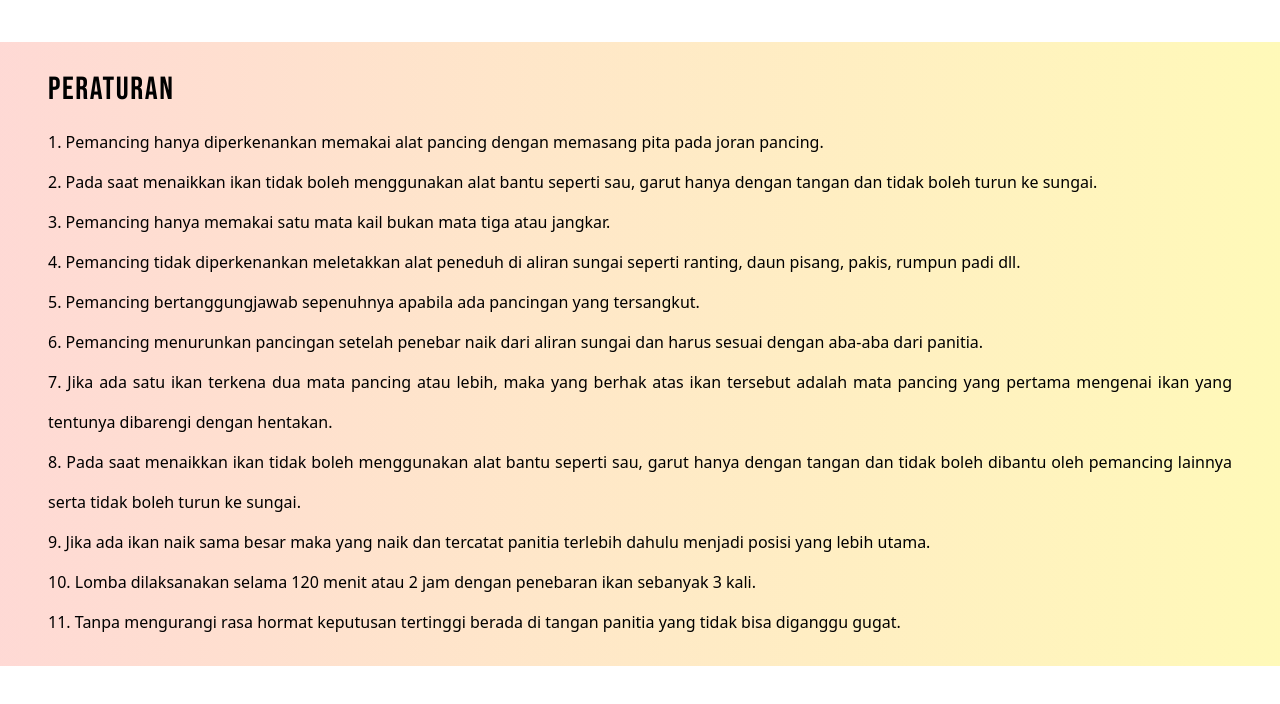
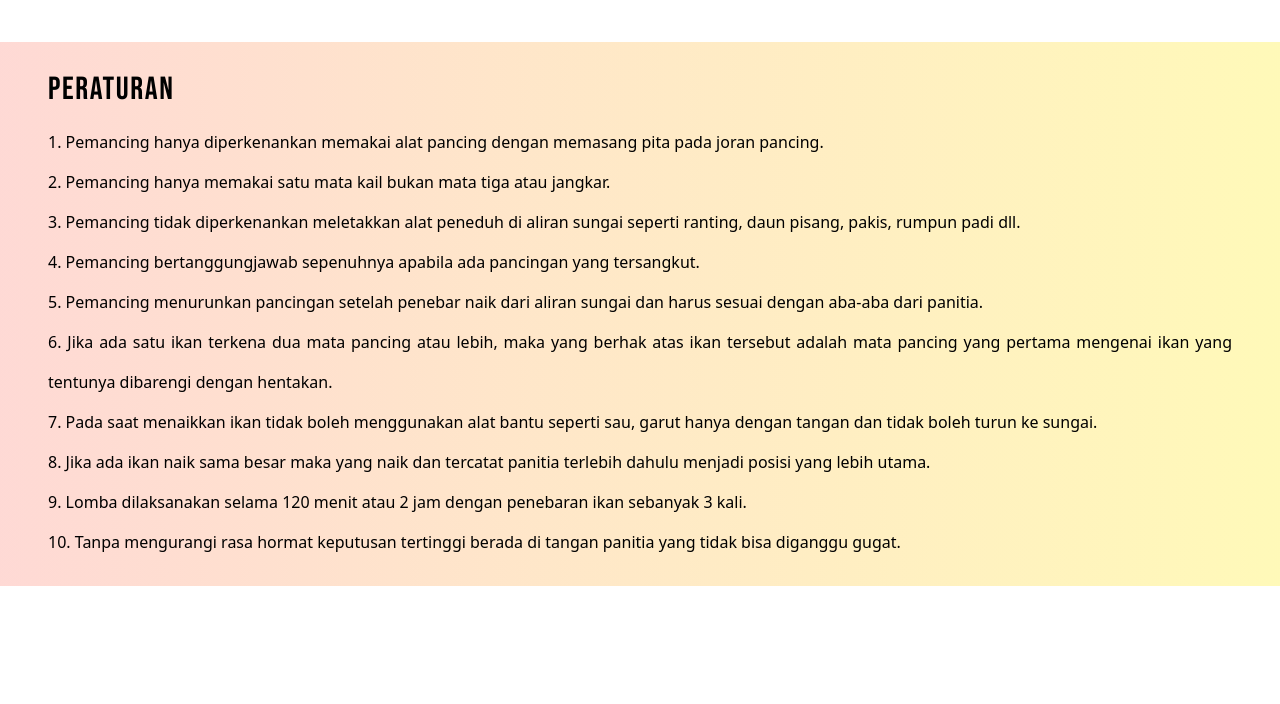
Before and after one commit to BismaBendesa/Website-Lomba-Mancing, a website: page index.html in a window 1280 px wide. Shown: the part 2169-2873 px from the top of the page. After the commit the page ends 2795 px from the top, so only its background shows below. Drawn offline with Linux system fonts and the light colour scheme; a web font is replaced by a local one.

Commit message:
update rule

```diff
--- a/index.html
+++ b/index.html
@@ -202,13 +202,12 @@
       <h2 class="font-bebas tracking-wider text-[28px] lg:text-[32px] text-center lg:text-left mb-2 mt-8 lg:mt-0">Peraturan</h2>
       <ol class="list-decimal list-inside lg:leading-[2.5] leading-[2] text-justify">
         <li class="mb-3 lg:mb-0">Pemancing hanya diperkenankan memakai alat pancing dengan memasang pita pada joran pancing.</li>
-        <li>Pada saat menaikkan ikan tidak boleh menggunakan alat bantu seperti sau, garut hanya dengan tangan dan tidak boleh turun ke sungai.</li>
         <li class="mb-3 lg:mb-0">Pemancing hanya memakai satu mata kail bukan mata tiga atau jangkar.</li>
         <li class="mb-3 lg:mb-0">Pemancing tidak diperkenankan meletakkan alat peneduh di aliran sungai seperti ranting, daun pisang, pakis, rumpun padi dll.</li>
         <li class="mb-3 lg:mb-0">Pemancing bertanggungjawab sepenuhnya apabila ada pancingan yang tersangkut.</li>
         <li class="mb-3 lg:mb-0">Pemancing menurunkan pancingan setelah penebar naik dari aliran sungai dan harus sesuai dengan aba-aba dari panitia.</li>
         <li class="mb-3 lg:mb-0">Jika ada satu ikan terkena dua mata pancing atau lebih, maka yang berhak atas ikan tersebut adalah mata pancing yang pertama mengenai ikan yang tentunya dibarengi dengan hentakan.</li>
-        <li class="mb-3 lg:mb-0">Pada saat menaikkan ikan tidak boleh menggunakan alat bantu seperti sau, garut hanya dengan tangan dan tidak boleh dibantu oleh pemancing lainnya serta tidak boleh turun ke sungai.</li>
+        <li class="mb-3 lg:mb-0">Pada saat menaikkan ikan tidak boleh menggunakan alat bantu seperti sau, garut hanya dengan tangan dan tidak boleh turun ke sungai.</li>
         <li class="mb-3 lg:mb-0">Jika ada ikan naik sama besar maka yang naik dan tercatat panitia terlebih dahulu menjadi posisi yang lebih utama.</li>
         <li class="mb-3 lg:mb-0">Lomba dilaksanakan selama 120 menit atau 2 jam dengan penebaran ikan sebanyak 3 kali.</li>
         <li class="mb-3 lg:mb-0">Tanpa mengurangi rasa hormat keputusan tertinggi berada di tangan panitia yang tidak bisa diganggu gugat.</li>
```
